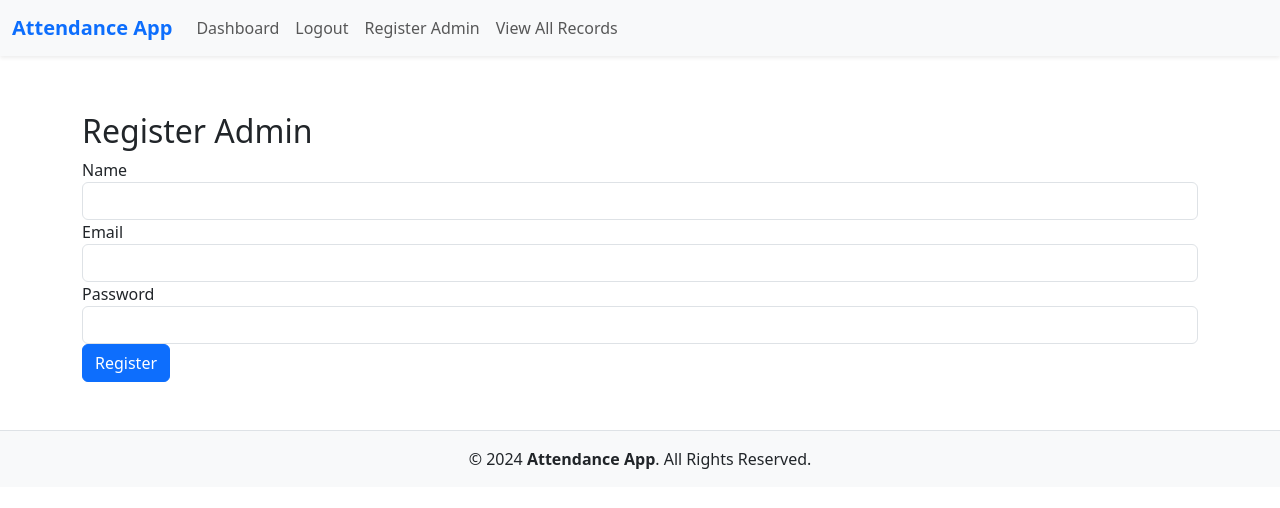
After one commit to silasevan/attendance-app, a Flask app: page /register-admin in a window 1280 px wide. The commit adds this page. Shown: the top 508 px of the page. Run offline with Flask 3, Linux system fonts and the light colour scheme; the visitor is signed in with stand-in values (Sample User, id 1).

Commit message:
add is_amin to model and add admin route to view all records

```diff
--- a/attendance/app/models.py
+++ b/attendance/app/models.py
@@ -16,6 +16,7 @@ class User(UserMixin, db.Model):
     email = db.Column(db.String(100), unique=True, nullable=False)
     password_hash = db.Column(db.String(200), nullable=False)
     role = db.Column(db.String(20), nullable=False, default='user')
+    is_admin =db.Column(db.Boolean, default=False)
 
     def __repr__(self):
         return f'<User {self.name}>'
--- a/attendance/app/routes.py
+++ b/attendance/app/routes.py
@@ -185,26 +185,7 @@ def admin_dashboard():
     all_records = AttendanceRecord.query.order_by(AttendanceRecord.date.desc()).all()
     return render_template('admin_dashboard.html', records=all_records)
 
-# Route for admin user registration
-@main.route('/admin/register', methods=['GET', 'POST'])
-@login_required
-def admin_register_user():
-    if current_user.role != 'admin':
-        flash('Access restricted to admins only.', 'danger')
-        return redirect(url_for('main.dashboard'))
 
-    form = RegistrationForm()
-    if form.validate_on_submit():
-        try:
-            new_user = User(email=form.email.data, name=form.name.data, password=form.password.data)
-            db.session.add(new_user)
-            db.session.commit()
-            flash('New user successfully registered!', 'success')
-            return redirect(url_for('main.admin_dashboard'))
-        except IntegrityError:
-            db.session.rollback()
-            flash('Email already exists!', 'danger')
-    return render_template('admin_register.html', form=form)
 
 # Route for password reset request
 @main.route('/reset-password-request', methods=['GET', 'POST'])
@@ -235,3 +216,80 @@ def reset_password(token):
         flash('Your password has been updated!', 'success')
         return redirect(url_for('main.login'))
     return render_template('reset_password.html', form=form)
+
+
+
+
+
+
+@main.route('/register-admin', methods=['GET', 'POST'])
+@login_required
+def register_admin():
+    if not current_user.is_admin:
+        flash('Access denied. Only admins can register new admins.', 'danger')
+        return redirect(url_for('main.dashboard'))
+
+    if request.method == 'POST':
+        name = request.form.get('name')
+        email = request.form.get('email')
+        password = request.form.get('password')
+
+        # Check if email already exists
+        existing_user = User.query.filter_by(email=email).first()
+        if existing_user:
+            flash('Email is already registered.', 'danger')
+            return redirect(url_for('main.register_admin'))
+
+        # Create a new admin user
+        admin_user = User(
+            name=name,
+            email=email,
+            password_hash=generate_password_hash(password),
+            is_admin=True
+        )
+        db.session.add(admin_user)
+        db.session.commit()
+
+        flash(f'Admin {name} registered successfully!', 'success')
+        return redirect(url_for('main.dashboard'))
+
+    return render_template('register_admin.html')
+
+
+
+
+@main.route('/admin/attendance-records', methods=['GET', 'POST'])
+@login_required
+def admin_attendance_records():
+    if not current_user.is_admin:
+        flash('Access denied. Only admins can view attendance records.', 'danger')
+        return redirect(url_for('main.dashboard'))
+
+    # Get query parameters
+    search_query = request.args.get('search', '').strip()
+    date_filter = request.args.get('date', '')
+    sign_in_status = request.args.get('sign_in_status', '')
+    sign_out_status = request.args.get('sign_out_status', '')
+
+    # Query attendance records
+    query = AttendanceRecord.query.join(User).order_by(AttendanceRecord.date.desc())
+
+    # Apply filters
+    if search_query:
+        query = query.filter(
+            (User.name.ilike(f'%{search_query}%')) | (User.email.ilike(f'%{search_query}%'))
+        )
+    if date_filter:
+        query = query.filter(AttendanceRecord.date == date_filter)
+    if sign_in_status == 'signed_in':
+        query = query.filter(AttendanceRecord.sign_in_time.isnot(None))
+    elif sign_in_status == 'not_signed_in':
+        query = query.filter(AttendanceRecord.sign_in_time.is_(None))
+    if sign_out_status == 'signed_out':
+        query = query.filter(AttendanceRecord.sign_out_time.isnot(None))
+    elif sign_out_status == 'not_signed_out':
+        query = query.filter(AttendanceRecord.sign_out_time.is_(None))
+
+    records = query.all()
+
+    return render_template('admin_attendance_records.html', records=records)
--- a/attendance/app/templates/base.html
+++ b/attendance/app/templates/base.html
@@ -11,12 +11,27 @@
   </head>
   <body>
     <!-- Fixed Navigation -->
-    <nav class="navbar navbar-expand-lg navbar-light bg-light fixed-top">
+    <nav
+      class="navbar navbar-expand-lg navbar-light bg-light fixed-top shadow-sm"
+    >
       <div class="container-fluid">
-        <a class="navbar-brand" href="{{ url_for('main.dashboard') }}">Attendance App</a>
+        <a
+          class="navbar-brand fw-bold text-primary"
+          href="{{ url_for('main.dashboard') }}"
+        >
+          Attendance App
+        </a>
 
         <!-- Hamburger Toggle Button (visible on mobile) -->
-        <button class="navbar-toggler" type="button" data-bs-toggle="collapse" data-bs-target="#navbarNav" aria-controls="navbarNav" aria-expanded="false" aria-label="Toggle navigation">
+        <button
+          class="navbar-toggler"
+          type="button"
+          data-bs-toggle="collapse"
+          data-bs-target="#navbarNav"
+          aria-controls="navbarNav"
+          aria-expanded="false"
+          aria-label="Toggle navigation"
+        >
           <span class="navbar-toggler-icon"></span>
         </button>
 
@@ -24,11 +39,39 @@
         <div class="collapse navbar-collapse" id="navbarNav">
           <ul class="navbar-nav me-auto mb-2 mb-lg-0">
             {% if current_user.is_authenticated %}
-            <li><a href="{{ url_for('main.dashboard') }}" class="nav-link">Dashboard</a></li>
-            <li><a href="{{ url_for('main.logout') }}" class="nav-link">Logout</a></li>
+            <li class="nav-item">
+              <a href="{{ url_for('main.dashboard') }}" class="nav-link"
+                >Dashboard</a
+              >
+            </li>
+            <li class="nav-item">
+              <a href="{{ url_for('main.logout') }}" class="nav-link">Logout</a>
+            </li>
             {% else %}
-            <li><a href="{{ url_for('main.login') }}" class="nav-link">Login</a></li>
-            <li><a href="{{ url_for('main.register') }}" class="nav-link">Register</a></li>
+            <li class="nav-item">
+              <a href="{{ url_for('main.login') }}" class="nav-link">Login</a>
+            </li>
+            <li class="nav-item">
+              <a href="{{ url_for('main.register') }}" class="nav-link"
+                >Register</a
+              >
+            </li>
+            {% endif %}
+
+            <!-- Admin-Specific Links -->
+            {% if current_user.is_authenticated and current_user.is_admin %}
+            <li class="nav-item">
+              <a href="{{ url_for('main.register_admin') }}" class="nav-link"
+                >Register Admin</a
+              >
+            </li>
+            <li class="nav-item">
+              <a
+                href="{{ url_for('main.admin_attendance_records') }}"
+                class="nav-link"
+                >View All Records</a
+              >
+            </li>
             {% endif %}
           </ul>
         </div>
@@ -36,25 +79,38 @@
     </nav>
 
     <!-- Flash Messages -->
-    <div class="container mt-5 pt-5 w-50 d-flex justify-content-center">
-      {% with messages = get_flashed_messages(with_categories=true) %}
-        {% if messages %}
+    <div class="container mt-5 pt-5">
+      {% with messages = get_flashed_messages(with_categories=true) %} {% if
+      messages %}
+      <div class="row justify-content-center">
+        <div class="col-md-8">
           {% for category, message in messages %}
-          <div class="alert alert-{{ category }} alert-dismissible fade show" role="alert">
+          <div
+            class="alert alert-{{ category }} alert-dismissible fade show"
+            role="alert"
+          >
             {{ message }}
-            <button type="button" class="btn-close" data-bs-dismiss="alert" aria-label="Close"></button>
+            <button
+              type="button"
+              class="btn-close"
+              data-bs-dismiss="alert"
+              aria-label="Close"
+            ></button>
           </div>
           {% endfor %}
-        {% endif %}
-      {% endwith %}
+        </div>
+      </div>
+      {% endif %} {% endwith %}
     </div>
 
     <!-- Content -->
     <div class="container mt-3">{% block content %}{% endblock %}</div>
 
     <!-- Footer -->
-    <footer class="bg-light text-center py-3 mt-5">
-      <p>&copy; 2024 Attendance App. All Rights Reserved.</p>
+    <footer class="bg-light text-center py-3 mt-5 border-top">
+      <p class="mb-0">
+        &copy; 2024 <strong>Attendance App</strong>. All Rights Reserved.
+      </p>
     </footer>
 
     <!-- Bootstrap JS (Includes Bootstrap bundle with Popper.js for the navbar toggle) -->
--- /dev/null
+++ b/attendance/app/templates/register_admin.html
@@ -0,0 +1,20 @@
+{% extends "base.html" %}
+{% block title %} Register Admin {% endblock %}
+{% block content %}
+<h2>Register Admin</h2>
+<form method="POST" action="{{ url_for('main.register_admin') }}">
+    <div class="form-group">
+        <label for="name">Name</label>
+        <input type="text" id="name" name="name" class="form-control" required />
+    </div>
+    <div class="form-group">
+        <label for="email">Email</label>
+        <input type="email" id="email" name="email" class="form-control" required />
+    </div>
+    <div class="form-group">
+        <label for="password">Password</label>
+        <input type="password" id="password" name="password" class="form-control" required />
+    </div>
+    <button type="submit" class="btn btn-primary">Register</button>
+</form>
+{% endblock %}
```
Also changed, not shown: attendance/app/templates/admin_attendance_records.html (added, +90 -0 lines), attendance/app/templates/admin_dashboard.html (deleted, +0 -32 lines), attendance/app/templates/admin_register.html (deleted, +0 -12 lines), attendance/var/app-instance/attendance.db.
